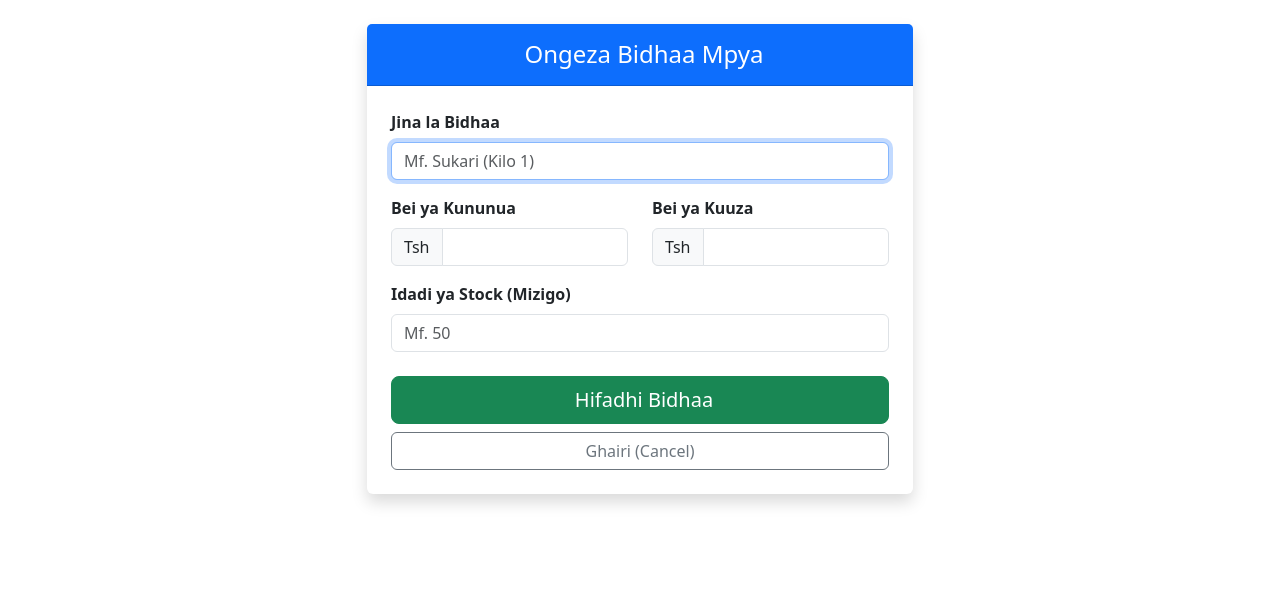
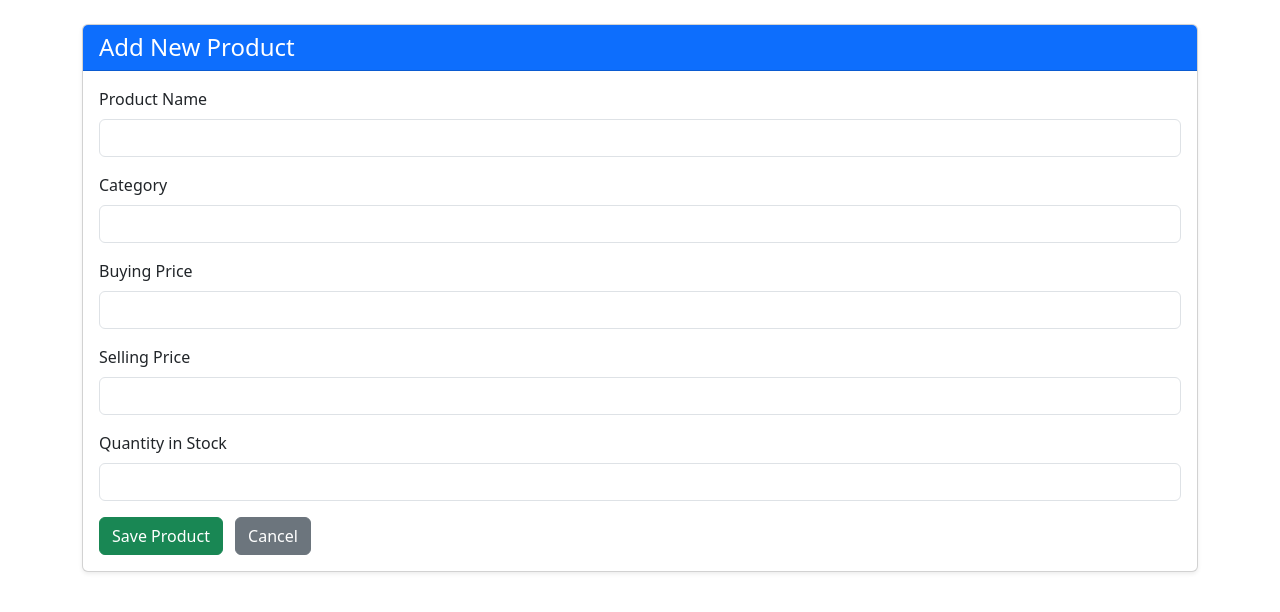
Before and after one commit to benmass1/Business_Systems_Op, a Flask app: page /add-product in a window 1280 px wide. Shown: the part 56-668 px from the top of the page. Run offline with Flask 3, Linux system fonts and the light colour scheme; a user stored in the database is signed in.

Commit message:
Update add_product.html

```diff
--- a/app/templates/add_product.html
+++ b/app/templates/add_product.html
@@ -1,60 +1,48 @@
 {% extends "base.html" %}
 
-{% block title %}Ongeza Bidhaa - Business System{% endblock %}
+{% block content %}
+<div class="card shadow-sm">
+    <div class="card-header bg-primary text-white">
+        <h4 class="mb-0">Add New Product</h4>
+    </div>
 
-{% block content %}
-<div class="row justify-content-center">
-    <div class="col-md-6">
-        <div class="card shadow border-0">
-            <div class="card-header bg-primary text-white text-center py-3">
-                <h4 class="mb-0"><i class="fas fa-cart-plus me-2"></i> Ongeza Bidhaa Mpya</h4>
+    <div class="card-body">
+        <form method="POST">
+
+            <div class="mb-3">
+                <label class="form-label">Product Name</label>
+                <input type="text" name="name" class="form-control" required>
             </div>
-            <div class="card-body p-4">
-                <form method="POST">
-                    <div class="mb-3">
-                        <label for="name" class="form-label fw-bold">Jina la Bidhaa</label>
-                        <input type="text" class="form-control" id="name" name="name"
-                               placeholder="Mf. Sukari (Kilo 1)" required autofocus>
-                    </div>
 
-                    <div class="row">
-                        <div class="col-md-6 mb-3">
-                            <label for="buying_price" class="form-label fw-bold">Bei ya Kununua</label>
-                            <div class="input-group">
-                                <span class="input-group-text">Tsh</span>
-                                <input type="number" step="0.01" class="form-control"
-                                       id="buying_price" name="buying_price" required>
-                            </div>
-                        </div>
+            <div class="mb-3">
+                <label class="form-label">Category</label>
+                <input type="text" name="category" class="form-control">
+            </div>
 
-                        <div class="col-md-6 mb-3">
-                            <label for="selling_price" class="form-label fw-bold">Bei ya Kuuza</label>
-                            <div class="input-group">
-                                <span class="input-group-text">Tsh</span>
-                                <input type="number" step="0.01" class="form-control"
-                                       id="selling_price" name="selling_price" required>
-                            </div>
-                        </div>
-                    </div>
+            <div class="mb-3">
+                <label class="form-label">Buying Price</label>
+                <input type="number" name="buy_price" class="form-control" step="0.01" required>
+            </div>
 
-                    <div class="mb-4">
-                        <label for="stock" class="form-label fw-bold">Idadi ya Stock (Mizigo)</label>
-                        <input type="number" class="form-control" id="stock" name="stock"
-                               placeholder="Mf. 50" required>
-                    </div>
+            <div class="mb-3">
+                <label class="form-label">Selling Price</label>
+                <input type="number" name="sell_price" class="form-control" step="0.01" required>
+            </div>
 
-                    <div class="d-grid gap-2">
-                        <button type="submit" class="btn btn-success btn-lg">
-                            <i class="fas fa-save me-2"></i> Hifadhi Bidhaa
-                        </button>
-                        <a href="{{ url_for('main.dashboard') }}" class="btn btn-outline-secondary">
-                            Ghairi (Cancel)
-                        </a>
-                    </div>
-                </form>
+            <div class="mb-3">
+                <label class="form-label">Quantity in Stock</label>
+                <input type="number" name="quantity" class="form-control" required>
             </div>
-        </div>
+
+            <button type="submit" class="btn btn-success">
+                Save Product
+            </button>
+
+            <a href="{{ url_for('main.dashboard') }}" class="btn btn-secondary ms-2">
+                Cancel
+            </a>
+
+        </form>
     </div>
 </div>
 {% endblock %}
-￼Enter
```
